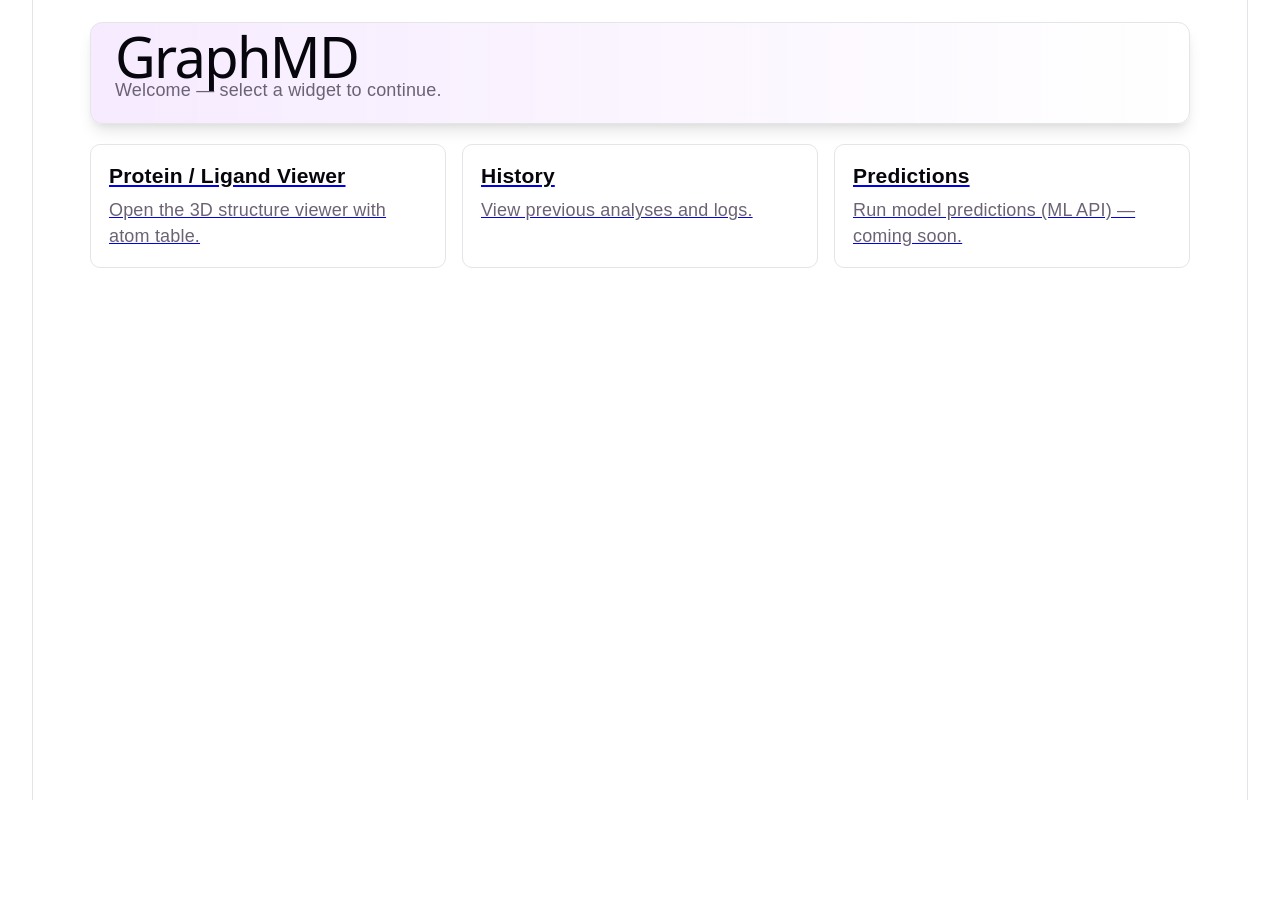
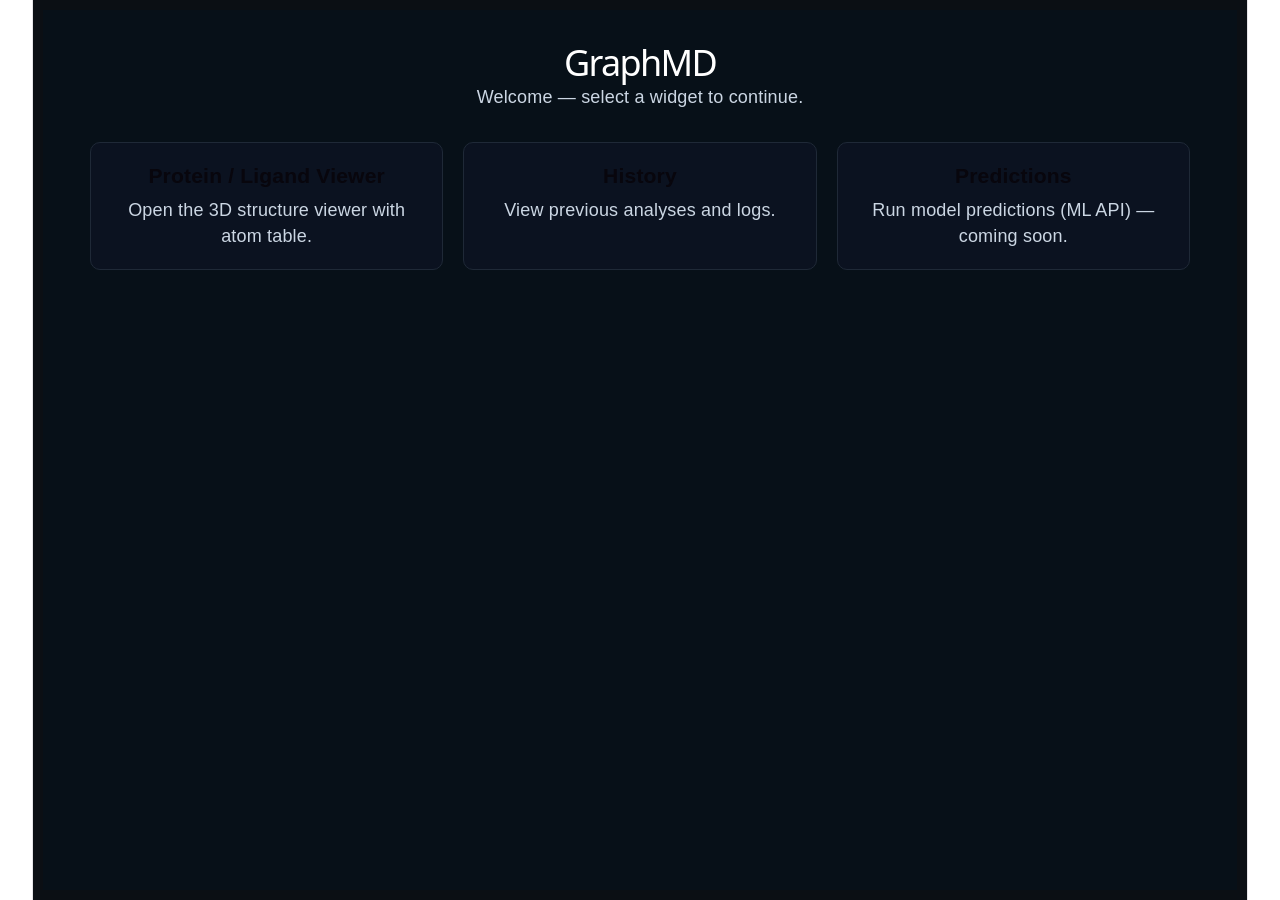
Before and after one commit to sageethhimachala/fyp-frontend, a React (Vite) app in the folder frontend/: page / in a window 1280 px wide. Before the commit the page ends 800 px from the top, so only its background shows below. Built offline with nearby package versions, Linux system fonts and the light colour scheme; no server answers.

Commit message:
themes updated

```diff
--- a/frontend/src/App.jsx
+++ b/frontend/src/App.jsx
@@ -34,7 +34,15 @@ export default function App() {
 
   return (
     <BrowserRouter>
-      <div style={{ padding: 10, fontFamily: "Arial, sans-serif" }}>
+      <div
+        style={{
+          padding: 10,
+          fontFamily: "Arial, sans-serif",
+          background: "#0b0f14",
+          color: "#e6eef8",
+          minHeight: "100vh",
+        }}
+      >
         <Routes>
           <Route path="/" element={<Landing />} />
           <Route
@@ -54,7 +62,9 @@ export default function App() {
                       <button
                         type="button"
                         disabled={frameIndex === 0}
-                        onClick={() => setFrameIndex((prev) => Math.max(0, prev - 1))}
+                        onClick={() =>
+                          setFrameIndex((prev) => Math.max(0, prev - 1))
+                        }
                         style={{
                           opacity: frameIndex === 0 ? 0.4 : 1,
                           cursor: frameIndex === 0 ? "not-allowed" : "pointer",
@@ -94,7 +104,8 @@ export default function App() {
                           )
                         }
                         style={{
-                          opacity: frameIndex === data.md_frames.length - 1 ? 0.4 : 1,
+                          opacity:
+                            frameIndex === data.md_frames.length - 1 ? 0.4 : 1,
                           cursor:
                             frameIndex === data.md_frames.length - 1
                               ? "not-allowed"
@@ -109,12 +120,20 @@ export default function App() {
                   <div
                     style={{
                       display: "grid",
-                      gridTemplateColumns: "1.3fr 1.8fr",
+                      gridTemplateColumns: "3fr 1fr",
                       gap: 20,
                     }}
                   >
-                    <ProteinLigandViewer pdbData={pdbData} atoms={atoms} selectedAtomIndex={selectedAtomIndex} />
-                    <AtomGrid atoms={atoms} selectedAtomIndex={selectedAtomIndex} onSelectAtom={setSelectedAtomIndex} />
+                    <ProteinLigandViewer
+                      pdbData={pdbData}
+                      atoms={atoms}
+                      selectedAtomIndex={selectedAtomIndex}
+                    />
+                    <AtomGrid
+                      atoms={atoms}
+                      selectedAtomIndex={selectedAtomIndex}
+                      onSelectAtom={setSelectedAtomIndex}
+                    />
                   </div>
                 </div>
               )
--- a/frontend/src/HistoryPage.jsx
+++ b/frontend/src/HistoryPage.jsx
@@ -2,13 +2,28 @@ import React from "react";
 
 export default function HistoryPage() {
   return (
-    <div>
-      <h2>History</h2>
-      <p>
+    <div
+      style={{
+        background: "#071018",
+        color: "#e6eef8",
+        padding: 16,
+        borderRadius: 8,
+      }}
+    >
+      <h2 style={{ color: "#ffffff" }}>History</h2>
+      <p style={{ color: "#cbd6e3" }}>
         This page will list past analyses, file uploads and prediction runs.
       </p>
-      <div style={{ height: 300, border: "1px dashed #ccc", borderRadius: 8 }}>
-        <p style={{ padding: 12 }}>History list (empty)</p>
+      <div
+        style={{
+          height: 300,
+          border: "1px dashed #23303a",
+          borderRadius: 8,
+          marginTop: 12,
+          padding: 12,
+        }}
+      >
+        <p style={{ padding: 12, color: "#9fb0c8" }}>History list (empty)</p>
       </div>
     </div>
   );
--- a/frontend/src/Landing.jsx
+++ b/frontend/src/Landing.jsx
@@ -1,36 +1,88 @@
 import React from "react";
 import { Link } from "react-router-dom";
 
-export default function Landing({
-  onOpenViewer,
-  onOpenHistory,
-  onOpenPredictions,
-}) {
+export default function Landing() {
   return (
-    <div className="landing">
-      <div className="intro">
-        <h1 style={{ margin: 0 }}>GraphMD</h1>
-        <p style={{ marginTop: 8 }}>Welcome — select a widget to continue.</p>
+    <div
+      style={{
+        minHeight: "100vh",
+        padding: "40px",
+        background: "#071018",
+        color: "#e6eef8",
+        fontFamily: "Arial, sans-serif",
+      }}
+    >
+      <div style={{ textAlign: "center", marginBottom: "32px" }}>
+        <h1 style={{ margin: 0, fontSize: "36px", color: "#fff" }}>GraphMD</h1>
+        <p style={{ marginTop: 8, color: "#cbd6e3" }}>
+          Welcome — select a widget to continue.
+        </p>
       </div>
 
-      <div className="widget-grid">
-        <Link to="/viewer" className="widget-card" aria-label="Open viewer">
-          <h3>Protein / Ligand Viewer</h3>
-          <p>Open the 3D structure viewer with atom table.</p>
+      <div
+        style={{
+          display: "grid",
+          gridTemplateColumns: "repeat(auto-fit, minmax(220px, 1fr))",
+          gap: 20,
+          maxWidth: 1100,
+          margin: "0 auto",
+        }}
+      >
+        <Link
+          to="/viewer"
+          className="widget-card"
+          aria-label="Open viewer"
+          style={{
+            background: "#0b1220",
+            border: "1px solid #1f2937",
+            color: "#e6eef8",
+            padding: 20,
+            borderRadius: 10,
+            textDecoration: "none",
+          }}
+        >
+          <h3 style={{ margin: 0 }}>Protein / Ligand Viewer</h3>
+          <p style={{ marginTop: 8, color: "#cbd6e3" }}>
+            Open the 3D structure viewer with atom table.
+          </p>
         </Link>
 
-        <Link to="/history" className="widget-card" aria-label="History">
-          <h3>History</h3>
-          <p>View previous analyses and logs.</p>
+        <Link
+          to="/history"
+          className="widget-card"
+          aria-label="History"
+          style={{
+            background: "#0b1220",
+            border: "1px solid #1f2937",
+            color: "#e6eef8",
+            padding: 20,
+            borderRadius: 10,
+            textDecoration: "none",
+          }}
+        >
+          <h3 style={{ margin: 0 }}>History</h3>
+          <p style={{ marginTop: 8, color: "#cbd6e3" }}>
+            View previous analyses and logs.
+          </p>
         </Link>
 
         <Link
           to="/predictions"
           className="widget-card"
           aria-label="Predictions"
+          style={{
+            background: "#0b1220",
+            border: "1px solid #1f2937",
+            color: "#e6eef8",
+            padding: 20,
+            borderRadius: 10,
+            textDecoration: "none",
+          }}
         >
-          <h3>Predictions</h3>
-          <p>Run model predictions (ML API) — coming soon.</p>
+          <h3 style={{ margin: 0 }}>Predictions</h3>
+          <p style={{ marginTop: 8, color: "#cbd6e3" }}>
+            Run model predictions (ML API) — coming soon.
+          </p>
         </Link>
       </div>
     </div>
--- a/frontend/src/PredictionsPage.jsx
+++ b/frontend/src/PredictionsPage.jsx
@@ -14,16 +14,36 @@ export default function PredictionsPage() {
   };
 
   return (
-    <div>
-      <h2>Predictions</h2>
-      <p>This widget will call an ML API to compute predictions.</p>
+    <div
+      style={{
+        background: "#071018",
+        color: "#e6eef8",
+        padding: 16,
+        borderRadius: 8,
+      }}
+    >
+      <h2 style={{ color: "#fff" }}>Predictions</h2>
+      <p style={{ color: "#cbd6e3" }}>
+        This widget will call an ML API to compute predictions.
+      </p>
       <div style={{ margin: "12px 0" }}>
-        <button onClick={runDummyPrediction} disabled={loading}>
+        <button
+          onClick={runDummyPrediction}
+          disabled={loading}
+          style={{ padding: "8px 12px" }}
+        >
           {loading ? "Running…" : "Run prediction (dummy)"}
         </button>
       </div>
       {result && (
-        <div style={{ border: "1px solid #eee", padding: 12, borderRadius: 8 }}>
+        <div
+          style={{
+            border: "1px solid #23303a",
+            padding: 12,
+            borderRadius: 8,
+            background: "#071722",
+          }}
+        >
           <strong>Result:</strong>
           <div>Label: {result.label}</div>
           <div>Score: {result.score}</div>
--- a/frontend/src/assets/AtomGrid.jsx
+++ b/frontend/src/assets/AtomGrid.jsx
@@ -4,14 +4,16 @@ export default function AtomGrid({ atoms, selectedAtomIndex, onSelectAtom }) {
       style={{
         height: "620px",
         overflow: "auto",
-        border: "1px solid #ddd",
+        border: "1px solid #23303a",
         borderRadius: 12,
+        background: "#071018",
+        color: "#e6eef8",
       }}
     >
       <table
         style={{ width: "100%", borderCollapse: "collapse", fontSize: 14 }}
       >
-        <thead style={{ position: "sticky", top: 0, background: "#f4f4f4" }}>
+        <thead style={{ position: "sticky", top: 0, background: "#071722" }}>
           <tr>
             <th style={th}>#</th>
             <th style={th}>Atom</th>
@@ -59,10 +61,12 @@ export default function AtomGrid({ atoms, selectedAtomIndex, onSelectAtom }) {
 const th = {
   textAlign: "left",
   padding: "10px",
-  borderBottom: "1px solid #ddd",
+  borderBottom: "1px solid #23303a",
+  color: "#cfe6ff",
 };
 
 const td = {
   padding: "10px",
-  borderBottom: "1px solid #eee",
+  borderBottom: "1px solid #162126",
+  color: "#cfe6ff",
 };
--- a/frontend/src/assets/ProteinLigandViewer.jsx
+++ b/frontend/src/assets/ProteinLigandViewer.jsx
@@ -14,7 +14,7 @@ export default function ProteinLigandViewer({
 
     if (!viewerRef.current) {
       viewerRef.current = window.$3Dmol.createViewer(containerRef.current, {
-        backgroundColor: "white",
+        backgroundColor: "#071018",
       });
     }
 
@@ -65,10 +65,10 @@ export default function ProteinLigandViewer({
       style={{
         width: "100%",
         height: "620px",
-        border: "1px solid #ddd",
+        border: "1px solid #23303a",
         borderRadius: "12px",
         overflow: "hidden",
-        background: "white",
+        background: "#071018",
         position: "relative",
       }}
     />
```
